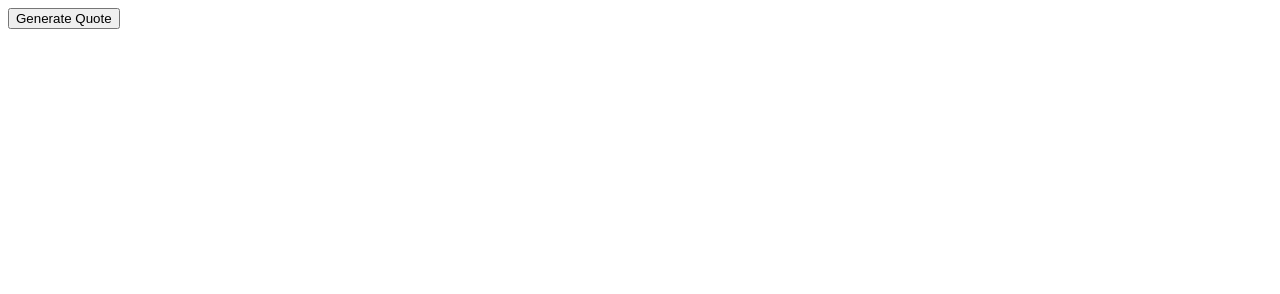
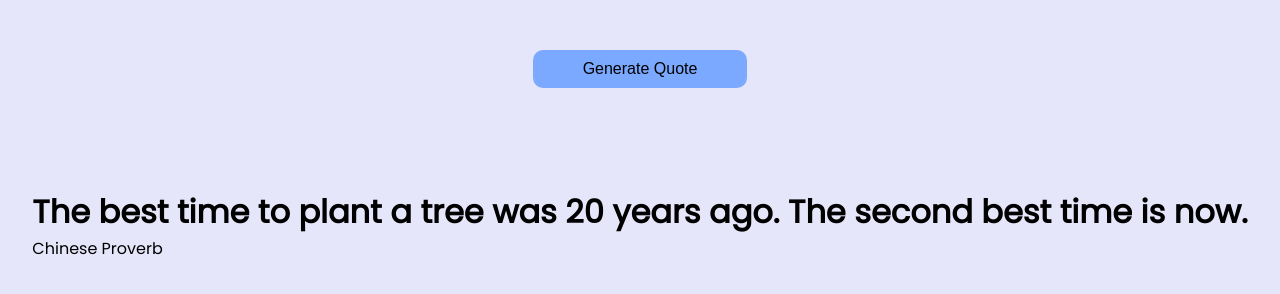
Before and after one commit to michaelr47/RandomQuoteGenerator, a plain HTML site: page index.html in a window 1280 px wide. Both pictures are taken after a click on the button "Generate Quote". Drawn offline with Linux system fonts and the light colour scheme.

Commit message:
feat quotes upon togging button

```diff
--- a/app.js
+++ b/app.js
@@ -0,0 +1,34 @@
+let quote = document.getElementById('quote');
+let button = document.getElementById('btnGenerator');
+let author = document.getElementById('author');
+
+let quotes = [
+{"quote": "Life isn’t about getting and having, it’s about giving and being.", "author": "Kevin Kruse"},
+{"quote": "Whatever the mind of man can conceive and believe, it can achieve.", "author": "Napoleon Hill"},
+{"quote": "Strive not to be a success, but rather to be of value.", "author": "Albert Einstein"},
+{"quote": "Two roads diverged in a wood, and I—I took the one less traveled by, And that has made all the difference.", "author": "Robert Frost"},
+{"quote": "I attribute my success to this: I never gave or took any excuse.", "author": "Florence Nightingale"},
+{"quote": "You miss 100% of the shots you don’t take.", "author": "Wayne Gretzky"},
+{"quote": "I’ve missed more than 9000 shots in my career. I’ve lost almost 300 games. 26 times I’ve been trusted to take the game winning shot and missed. I’ve failed over and over and over again in my life. And that is why I succeed.", "author": "Michael Jordan"},
+{"quote": "The most difficult thing is the decision to act, the rest is merely tenacity.", "author": "Amelia Earhart"},
+{"quote": "Every strike brings me closer to the next home run.", "author": "Babe Ruth"},
+{"quote": "Definiteness of purpose is the starting point of all achievement.", "author": "W. Clement Stone"},
+{"quote": "We must balance conspicuous consumption with conscious capitalism.", "author": "Kevin Kruse"},
+{"quote": "Life is what happens to you while you’re busy making other plans.", "author": "John Lennon"},
+{"quote": "We become what we think about.", "author": "Earl Nightingale"},
+{"quote": "14.Twenty years from now you will be more disappointed by the things that you didn’t do than by the ones you did do, so throw off the bowlines, sail away from safe harbor, catch the trade winds in your sails.  Explore, Dream, Discover.", "author": "Mark Twain"},
+{"quote": "15.Life is 10% what happens to me and 90% of how I react to it.", "author": "Charles Swindoll"},
+{"quote": "The most common way people give up their power is by thinking they don’t have any.", "author": "Alice Walker"},
+{"quote": "The mind is everything. What you think you become.", "author": "Buddha"},
+{"quote": "The best time to plant a tree was 20 years ago. The second best time is now.", "author": "Chinese Proverb"},
+{"quote": "An unexamined life is not worth living.", "author": "Socrates"},
+{"quote": "Eighty percent of success is showing up.", "author": "Woody Allen"}
+];
+
+// const randQuote = quotes[Math.floor(Math.random() * quotes.length -1)];
+
+const insertQuote = () => {
+    const randQuote = quotes[Math.floor(Math.random() * quotes.length)];
+    quote.innerHTML = randQuote.quote;
+    author.innerHTML = randQuote.author;
+}
--- a/index.html
+++ b/index.html
@@ -4,15 +4,18 @@
     <meta charset="UTF-8">
     <meta http-equiv="X-UA-Compatible" content="IE=edge">
     <meta name="viewport" content="width=device-width, initial-scale=1.0">
-    <link rel="stylsheet" href="./styles.css">
+    <link rel="stylesheet" href="./styles.css">
     <title>Random Quote Generator</title>
 </head>
 <body>
-    <div class="container">
-        <button>Generate Quote</button>
-        <div class="quoteCont">
-            <div id="quoteDiv">
-            </div>
+    <div class="btnDiv">
+        <button onclick="insertQuote()" id="btnGenerator">Generate Quote</button>
+
+    </div>
+   <div class="container">
+   <div id="quoteDiv">
+            <h1 id="quote"></h1>
+            <p id="author"></p>
         </div>
     </div>
     <script src="./app.js"></script>
--- a/styles.css
+++ b/styles.css
@@ -1,3 +1,5 @@
+@import url("https://fonts.googleapis.com/css2?family=Poppins&display=swap");
+
 * {
     padding: 0;
     margin: 0;
@@ -5,11 +7,36 @@
 }
 
 body {
-    background-color: wheat;
+    background-color: lavender;
+    width: 100vw;
+    height: 100vh;
+    font-family: Poppins;
+}
+
+.btnDiv {
+    display: flex;
+    justify-content: center;
+    margin: 50px;
+
+}
+
+.btnDiv button {
+    background-color: rgb(123, 169, 255);
+    color: black;
+    border: none;
+    padding: 10px 50px;
+    font-size: 1rem;
+    border-radius: 10px;
+}
+
+.btnDiv button:hover {
+    background-color: black;
+    color: white;
+    cursor: pointer;
 }
 .container {
-    width: 100vw;
-    height: 100vh;
-    background-color: black;
-
+   display: flex;
+   justify-content: center;
+   align-items: flex-end;
+   margin: 100px 0;
 }
```
